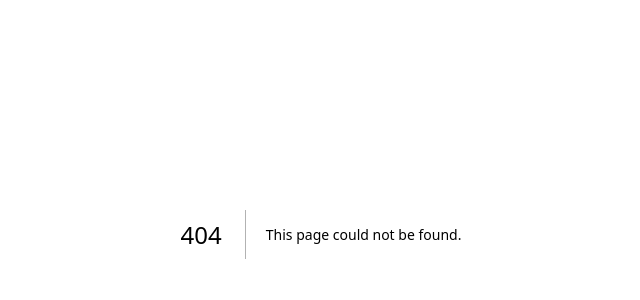
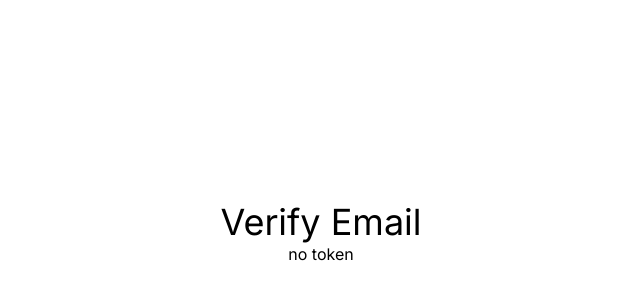
Before and after one commit to aaronaminubandado/next-auth, a Next.js app: page /verifyemail in a window 1280 px wide. Before the commit this address had no page. Shown: the part 166-466 px from the top of the page, without its empty margins (319-959 px from the left). Built offline with nearby package versions, Linux system fonts and the light colour scheme.

Commit message:
Created a page for veerifying emails

```diff
--- /dev/null
+++ b/app/verifyemail/page.tsx
@@ -0,0 +1,49 @@
+"use client";
+
+import axios from "axios";
+import { useEffect, useState } from "react";
+
+export default function VerifyEmailPage() {
+    const [token, setToken] = useState("");
+    const [verified, setVerified] = useState(false);
+    const [error, setError] = useState(false);
+
+    useEffect(() => {
+        const urlToken = window.location.search.split("=")[1];
+        setToken(urlToken || "");
+    }, []);
+
+    useEffect(() => {
+        if (token.length > 0){
+            verifyUserEmail();
+        }
+    }, [token]);
+
+    const verifyUserEmail = async () => {
+        try {
+            await axios.post("/api/users/verifyemail", { token });
+            setVerified(true);
+        } catch (error:any) {
+            setError(true);
+            console.log(error.response.data);
+        }
+
+    } ;
+
+    return (
+        <div className="flex flex-col items-center justify-center min-h-screen py-2">
+            <h1 className="text-4xl">Verify Email</h1>
+            <h2>
+                {token ? `${token}` : "no token"}
+            </h2>
+
+            {verified && (
+                <div>
+                    <h2 className="text-2xl bg-red-500">Error</h2>
+                </div>
+            )}
+
+        </div>
+    );
+
+}
```
